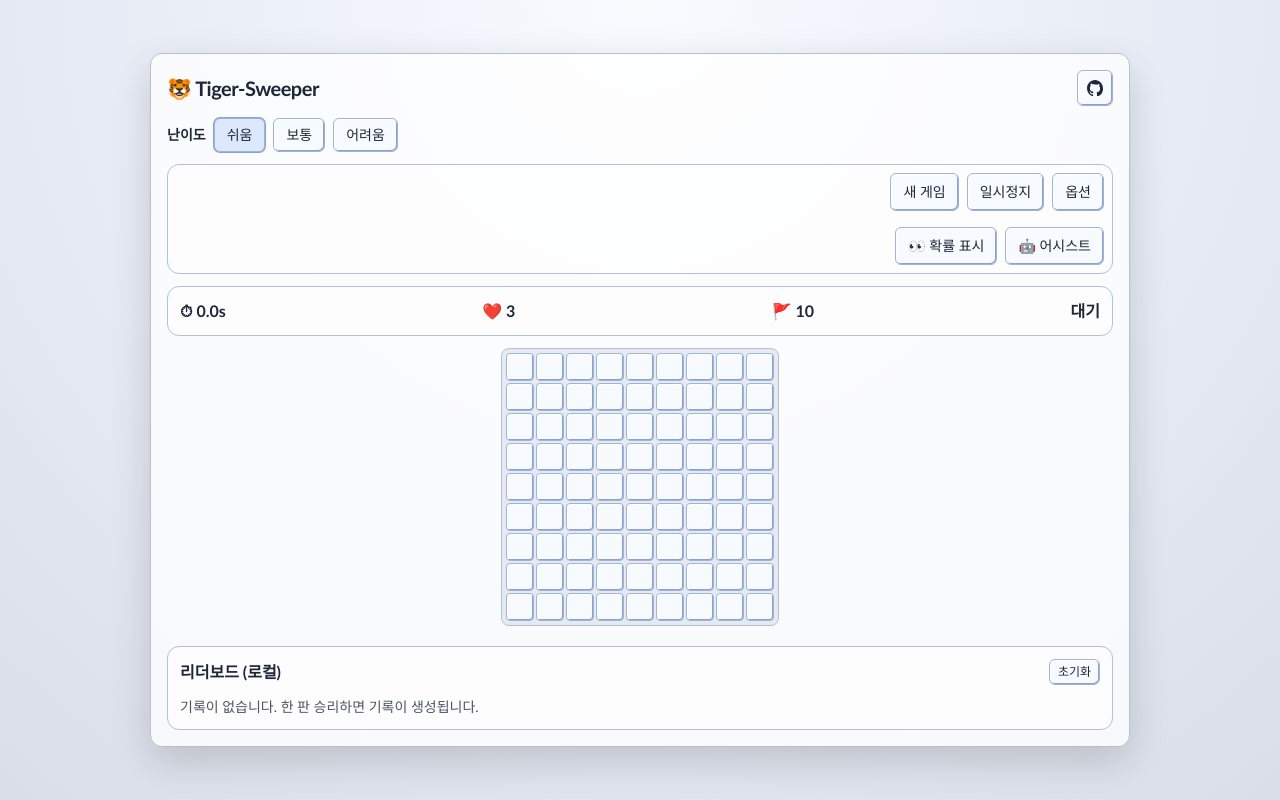
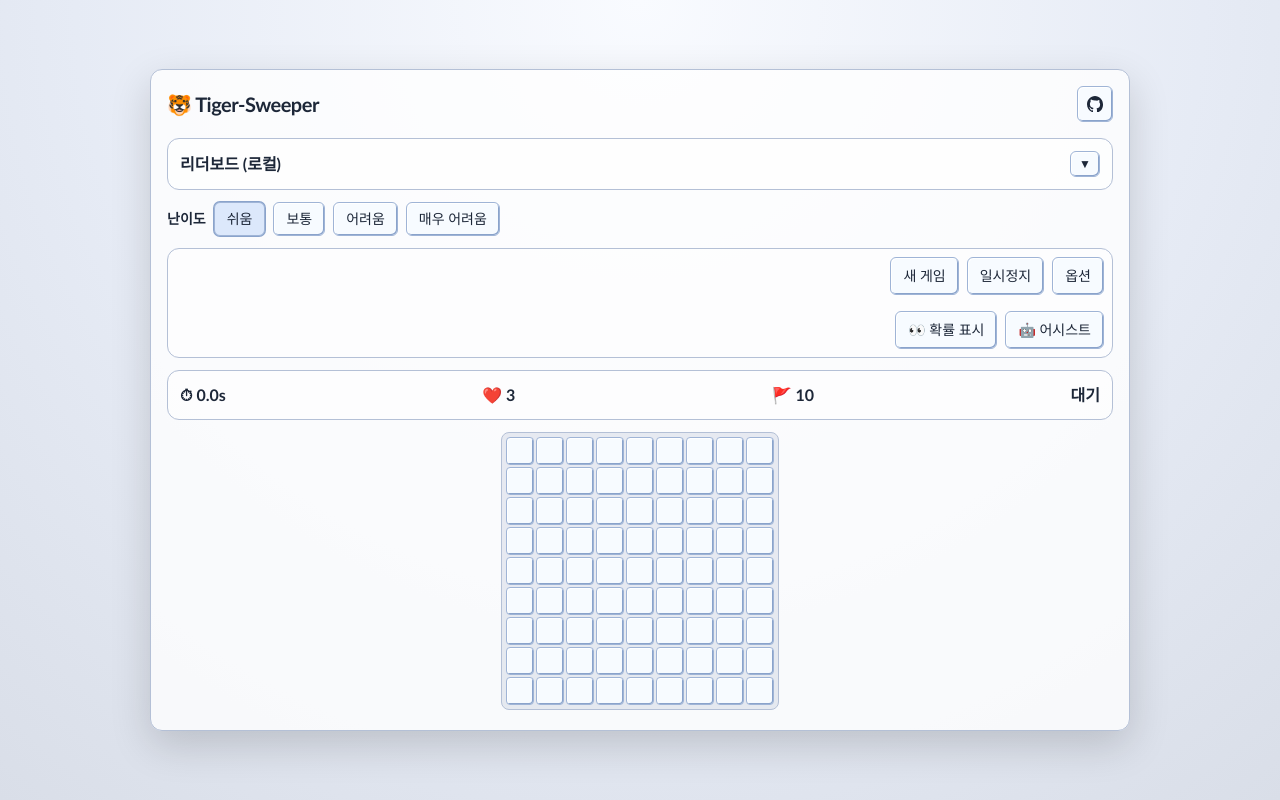
Before and after one commit to MTGVim/tiger-sweeper, a React (Vite) app: page / in a window 1280 px wide. Built offline with nearby package versions, Linux system fonts and the light colour scheme.

Commit message:
feat: add very-hard difficulty and improve leaderboard layout

```diff
--- a/src/App.tsx
+++ b/src/App.tsx
@@ -14,11 +14,17 @@ import { messages, type AppLanguage } from './i18n/messages';
 const LEADERBOARD_KEY = 'tiger-sweeper:leaderboard:v1';
 const LANGUAGE_KEY = 'tiger-sweeper:language:v1';
 const GITHUB_URL_PLACEHOLDER = '#';
+const difficultyRank: Record<LeaderboardEntry['difficulty'], number> = {
+  easy: 0,
+  normal: 1,
+  hard: 2,
+  veryHard: 3
+};
 
 const sortLeaderboard = (entries: LeaderboardEntry[]): LeaderboardEntry[] =>
   [...entries].sort((a, b) => {
     const penalty = (entry: LeaderboardEntry) => (entry.probabilityAssistUsed ? 2 : entry.autoSolveUsed ? 1 : 0);
-    if (a.difficulty !== b.difficulty) return a.difficulty.localeCompare(b.difficulty);
+    if (a.difficulty !== b.difficulty) return difficultyRank[a.difficulty] - difficultyRank[b.difficulty];
     if (penalty(a) !== penalty(b)) return penalty(a) - penalty(b);
     if (a.lives !== b.lives) return b.lives - a.lives;
     if (a.time !== b.time) return a.time - b.time;
@@ -218,12 +224,26 @@ export const App = () => {
           </a>
         </div>
 
-        <DifficultySelector
-          difficulty={state.difficulty}
-          label={t.difficultyLabel}
-          labels={t.difficulty}
-          onChange={(difficulty) => dispatch({ type: 'SET_DIFFICULTY', difficulty })}
+        <Leaderboard
+          entries={leaderboard}
+          difficultyLabels={t.difficulty}
+          labels={t.leaderboard}
+          onClear={() => {
+            const ok = window.confirm('리더보드를 정말 초기화할까요?');
+            if (!ok) return;
+            setLeaderboard([]);
+            localStorage.removeItem(LEADERBOARD_KEY);
+          }}
         />
+
+        <div className="mt-3">
+          <DifficultySelector
+            difficulty={state.difficulty}
+            label={t.difficultyLabel}
+            labels={t.difficulty}
+            onChange={(difficulty) => dispatch({ type: 'SET_DIFFICULTY', difficulty })}
+          />
+        </div>
 
         <HUD
           status={state.status}
@@ -294,17 +314,6 @@ export const App = () => {
           />
         </div>
 
-        <Leaderboard
-          entries={leaderboard}
-          difficultyLabels={t.difficulty}
-          labels={t.leaderboard}
-          onClear={() => {
-            const ok = window.confirm('리더보드를 정말 초기화할까요?');
-            if (!ok) return;
-            setLeaderboard([]);
-            localStorage.removeItem(LEADERBOARD_KEY);
-          }}
-        />
       </div>
 
       {optionsOpen ? (
--- a/src/components/DifficultySelector/DifficultySelector.tsx
+++ b/src/components/DifficultySelector/DifficultySelector.tsx
@@ -26,6 +26,14 @@ export const DifficultySelector = ({ difficulty, label, labels, onChange }: Prop
         <button className={tabClass('hard')} role="tab" aria-selected={difficulty === 'hard'} onClick={() => onChange('hard')}>
           {labels.hard}
         </button>
+        <button
+          className={tabClass('veryHard')}
+          role="tab"
+          aria-selected={difficulty === 'veryHard'}
+          onClick={() => onChange('veryHard')}
+        >
+          {labels.veryHard}
+        </button>
       </div>
     </div>
   );
--- a/src/components/Leaderboard/Leaderboard.tsx
+++ b/src/components/Leaderboard/Leaderboard.tsx
@@ -20,17 +20,21 @@ interface Props {
   onClear: () => void;
 }
 
-const difficultyOrder: Difficulty[] = ['easy', 'normal', 'hard'];
+const difficultyOrder: Difficulty[] = ['easy', 'normal', 'hard', 'veryHard'];
 const LEADERBOARD_TABLE_BASE_WIDTH = 460;
 const PAGE_SIZE = 10;
+type ModeFilter = 'none' | 'assist' | 'probability' | 'both';
 
 export const Leaderboard = ({ entries, difficultyLabels, labels, onClear }: Props) => {
   const tableHostRef = useRef<HTMLDivElement | null>(null);
   const [tableHostWidth, setTableHostWidth] = useState(0);
+  const [modeFilter, setModeFilter] = useState<ModeFilter>('none');
+  const [collapsed, setCollapsed] = useState(true);
   const [pageByDifficulty, setPageByDifficulty] = useState<Record<Difficulty, number>>({
     easy: 1,
     normal: 1,
-    hard: 1
+    hard: 1,
+    veryHard: 1
   });
 
   useEffect(() => {
@@ -49,22 +53,62 @@ export const Leaderboard = ({ entries, difficultyLabels, labels, onClear }: Prop
   }, []);
 
   const tableScale = tableHostWidth > 0 ? Math.min(1, tableHostWidth / LEADERBOARD_TABLE_BASE_WIDTH) : 1;
+  const filteredEntries = entries.filter((entry) => {
+    if (modeFilter === 'both') return entry.autoSolveUsed && entry.probabilityAssistUsed;
+    if (modeFilter === 'assist') return entry.autoSolveUsed && !entry.probabilityAssistUsed;
+    if (modeFilter === 'probability') return !entry.autoSolveUsed && entry.probabilityAssistUsed;
+    return !entry.autoSolveUsed && !entry.probabilityAssistUsed;
+  });
 
   return (
-    <section className="mt-4 rounded-xl border border-[var(--border)] bg-white/70 p-3">
-      <div className="mb-3 flex items-center justify-between gap-2">
-        <h3 className="text-sm font-bold sm:text-base">{labels.title}</h3>
+    <section className="mt-4 min-w-0 overflow-hidden rounded-xl border border-[var(--border)] bg-white/70 p-3">
+      <div className={`${collapsed ? 'mb-0' : 'mb-3'} flex flex-wrap items-center justify-between gap-2`}>
+        <h3 className="min-w-0 text-sm font-bold sm:text-base">{labels.title}</h3>
+        <div className="ml-auto flex shrink-0 items-center gap-1.5">
+          {!collapsed ? (
             <button className="ui-button rounded-md px-2 py-1 text-xs" onClick={onClear}>
               {labels.clear}
             </button>
+          ) : null}
+          <button
+            className="ui-button rounded-md px-2 py-1 text-xs"
+            onClick={() => setCollapsed((prev) => !prev)}
+            aria-label="Toggle leaderboard"
+            aria-expanded={!collapsed}
+          >
+            {collapsed ? '▼' : '▲'}
+          </button>
+        </div>
       </div>
 
-      {entries.length === 0 ? (
+      {collapsed ? null : (
+        <>
+          <div className="mb-3 flex flex-wrap gap-1.5 text-xs">
+            {(
+              [
+                ['none', labels.modeNone],
+                ['assist', labels.modeAssist],
+                ['probability', labels.modeProbability],
+                ['both', labels.modeBoth]
+              ] as Array<[ModeFilter, string]>
+            ).map(([mode, text]) => (
+              <button
+                key={mode}
+                className={`ui-button rounded px-2 py-1 ${modeFilter === mode ? 'bg-[var(--btn-bg-active)]' : ''}`}
+                onClick={() => setModeFilter(mode)}
+                aria-pressed={modeFilter === mode}
+              >
+                {text}
+              </button>
+            ))}
+          </div>
+
+          {filteredEntries.length === 0 ? (
             <p className="text-sm text-gray-600">{labels.empty}</p>
           ) : (
             <div className="space-y-4">
               {difficultyOrder.map((difficulty) => {
-            const rows = entries.filter((entry) => entry.difficulty === difficulty);
+                const rows = filteredEntries.filter((entry) => entry.difficulty === difficulty);
                 if (rows.length === 0) return null;
                 const totalPages = Math.max(1, Math.ceil(rows.length / PAGE_SIZE));
                 const page = Math.min(pageByDifficulty[difficulty] ?? 1, totalPages);
@@ -73,10 +117,10 @@ export const Leaderboard = ({ entries, difficultyLabels, labels, onClear }: Prop
 
                 return (
                   <div key={difficulty}>
-                <div className="mb-2 flex items-center justify-between gap-2">
+                    <div className="mb-2 flex flex-wrap items-center justify-between gap-2">
                       <h4 className="text-sm font-semibold">{difficultyLabels[difficulty]}</h4>
                       {totalPages > 1 ? (
-                    <div className="flex items-center gap-1.5 text-xs">
+                        <div className="ml-auto flex flex-wrap items-center justify-end gap-1.5 text-xs">
                           <button
                             className="ui-button rounded px-2 py-1"
                             disabled={page <= 1}
@@ -101,7 +145,9 @@ export const Leaderboard = ({ entries, difficultyLabels, labels, onClear }: Prop
                           >
                             {labels.prev}
                           </button>
-                      <span className="tabular-nums">{page}/{totalPages}</span>
+                          <span className="tabular-nums">
+                            {page}/{totalPages}
+                          </span>
                           <button
                             className="ui-button rounded px-2 py-1"
                             disabled={page >= totalPages}
@@ -177,6 +223,8 @@ export const Leaderboard = ({ entries, difficultyLabels, labels, onClear }: Prop
               })}
             </div>
           )}
+        </>
+      )}
     </section>
   );
 };
--- a/src/core/difficulties.ts
+++ b/src/core/difficulties.ts
@@ -3,5 +3,6 @@ import type { Difficulty, DifficultyConfig } from './types';
 export const DIFFICULTIES: Record<Difficulty, DifficultyConfig> = {
   easy: { width: 9, height: 9, mines: 10 },
   normal: { width: 16, height: 16, mines: 40 },
-  hard: { width: 30, height: 16, mines: 99 }
+  hard: { width: 24, height: 16, mines: 72 },
+  veryHard: { width: 30, height: 16, mines: 99 }
 };
--- a/src/core/types.ts
+++ b/src/core/types.ts
@@ -1,4 +1,4 @@
-export type Difficulty = 'easy' | 'normal' | 'hard';
+export type Difficulty = 'easy' | 'normal' | 'hard' | 'veryHard';
 export type GameStatus = 'idle' | 'playing' | 'won' | 'lost';
 export type ThemeMode = 'modern' | 'windowsXP';
 export type SoundPreset = 'soft' | 'retro' | 'arcade';
--- a/src/i18n/messages.ts
+++ b/src/i18n/messages.ts
@@ -4,7 +4,7 @@ export interface Messages {
   appTitle: string;
   githubAria: string;
   difficultyLabel: string;
-  difficulty: { easy: string; normal: string; hard: string };
+  difficulty: { easy: string; normal: string; hard: string; veryHard: string };
   hud: {
     newGame: string;
     probability: string;
@@ -23,6 +23,10 @@ export interface Messages {
     title: string;
     clear: string;
     empty: string;
+    modeNone: string;
+    modeAssist: string;
+    modeProbability: string;
+    modeBoth: string;
     rank: string;
     lives: string;
     time: string;
@@ -64,7 +68,7 @@ export const messages: Record<AppLanguage, Messages> = {
     appTitle: '🐯 Tiger-Sweeper',
     githubAria: 'GitHub 저장소',
     difficultyLabel: '난이도',
-    difficulty: { easy: '쉬움', normal: '보통', hard: '어려움' },
+    difficulty: { easy: '쉬움', normal: '보통', hard: '어려움', veryHard: '매우 어려움' },
     hud: {
       newGame: '새 게임',
       probability: '👀 확률 표시',
@@ -89,6 +93,10 @@ export const messages: Record<AppLanguage, Messages> = {
       title: '리더보드 (로컬)',
       clear: '초기화',
       empty: '기록이 없습니다. 한 판 승리하면 기록이 생성됩니다.',
+      modeNone: '기본',
+      modeAssist: '어시스트',
+      modeProbability: '확률',
+      modeBoth: '어시스트+확률',
       rank: '순위',
       lives: '목숨',
       time: '시간',
@@ -128,7 +136,7 @@ export const messages: Record<AppLanguage, Messages> = {
     appTitle: '🐯 Tiger-Sweeper',
     githubAria: 'GitHub Repository',
     difficultyLabel: 'Difficulty',
-    difficulty: { easy: 'Easy', normal: 'Normal', hard: 'Hard' },
+    difficulty: { easy: 'Easy', normal: 'Normal', hard: 'Hard', veryHard: 'Very Hard' },
     hud: {
       newGame: 'New Game',
       probability: '👀 Probabilities',
@@ -153,6 +161,10 @@ export const messages: Record<AppLanguage, Messages> = {
       title: 'Leaderboard (Local)',
       clear: 'Clear',
       empty: 'No records yet. Win a game to create your first record.',
+      modeNone: 'Plain',
+      modeAssist: 'Assist',
+      modeProbability: 'Probability',
+      modeBoth: 'Assist+Probability',
       rank: 'Rank',
       lives: 'Lives',
       time: 'Time',
```
Also changed, not shown: src/context/GameContext.tsx (+19 -4 lines). Lines whose indentation alone changed are shown as unchanged.
